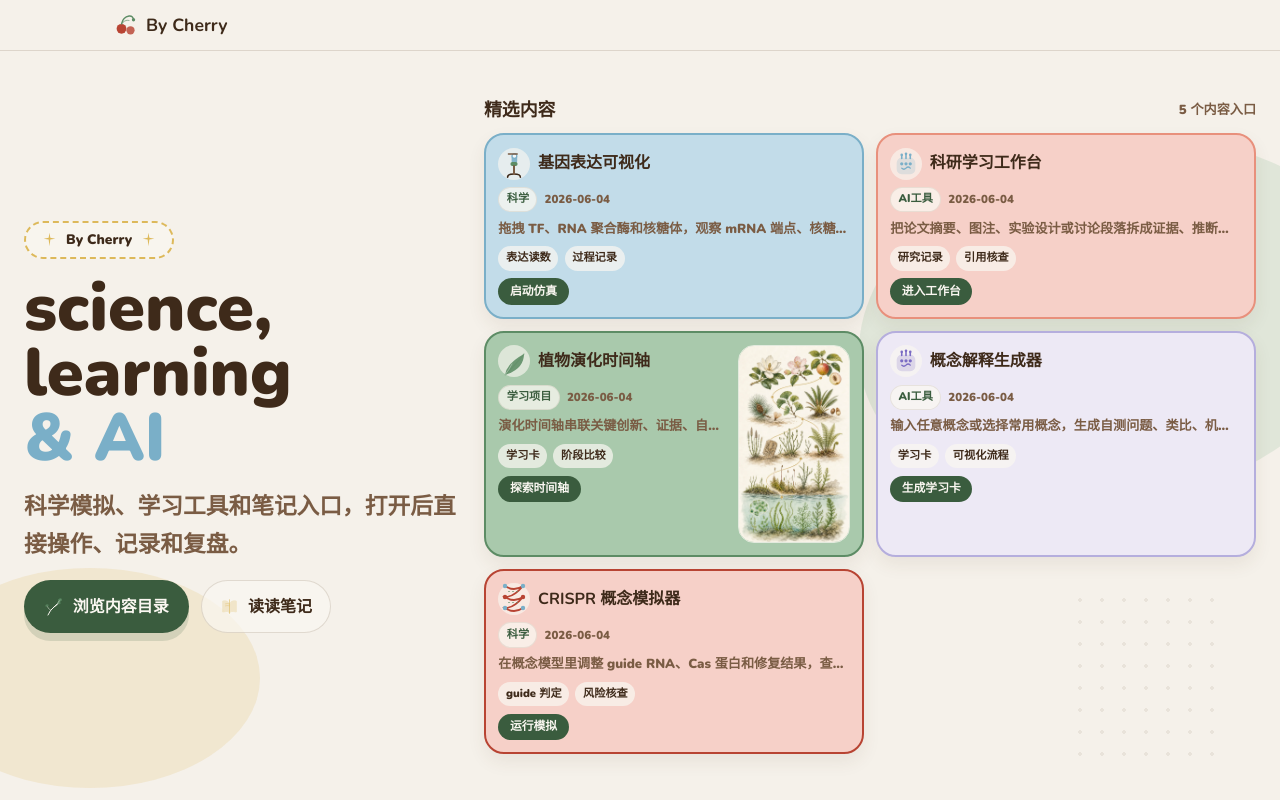
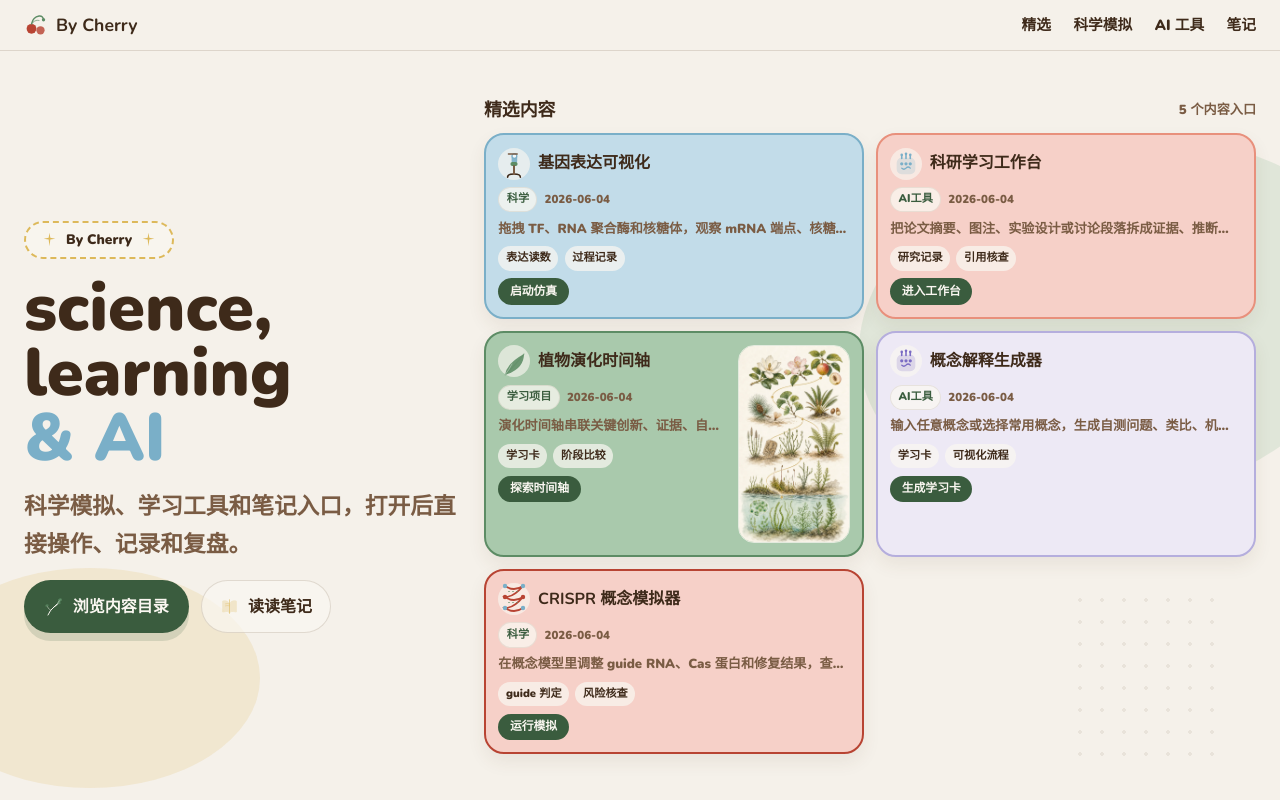
Before and after one commit to liruirui321/Bycherry, a React (Vite) app: page / in a window 1280 px wide. Built offline with nearby package versions, Linux system fonts and the light colour scheme.

Commit message:
Add compact homepage navigation

```diff
--- a/scripts/verify-content-integrity.mjs
+++ b/scripts/verify-content-integrity.mjs
@@ -1304,8 +1304,12 @@ function verifyLearnerProductPositioning() {
   expect(!existsSync(resolve(root, "src/app/components/About.tsx")), "About component should stay removed so homepage remains a short content directory.");
   expect(navSource.includes('import { navigateClient, shouldUseClientNavigation } from "../navigation"'), "Navigation logo must keep client-side home navigation.");
   expect(navSource.includes('href="/#works"') && navSource.includes('navigateClient("/#works")') && !navSource.includes('href="/#top"') && !navSource.includes('navigateClient("/#top")'), "Navigation logo must return to the content directory instead of a generic top anchor.");
-  expect(!navSource.includes('className="nav-links"') && !navSource.includes('className="nav-link"'), "Navigation must not repeat homepage content/contact entries above the first-screen directory.");
-  for (const retiredNavEntry of ['label: "内容"', 'label: "联系"', 'href: "/#contact"', 'aria-current']) {
+  expect(navSource.includes('className="nav-menu"') && navSource.includes('aria-label="主要内容入口"'), "Navigation should expose a compact top menu for real content destinations.");
+  for (const requiredNavEntry of ['label: "精选"', 'label: "科学模拟"', 'label: "AI 工具"', 'label: "笔记"', 'href: "/works/gene-expression"', 'href: "/works/concept-explainer"', 'href: "/reading"']) {
+    expect(navSource.includes(requiredNavEntry), `Navigation compact menu is missing: ${requiredNavEntry}`);
+  }
+  expect(!navSource.includes('className="nav-links"') && !navSource.includes('className="nav-link"'), "Navigation must not restore the old repeated nav-link system.");
+  for (const retiredNavEntry of ['label: "内容"', 'label: "联系"', 'label: "关于"', 'href: "/#contact"', 'href: "/#about"', 'aria-current']) {
     expect(!navSource.includes(retiredNavEntry), `Navigation should not reintroduce repeated homepage entry: ${retiredNavEntry}.`);
   }
   expect(appSource.includes("{isHome ? null : <Footer />}"), "Homepage should not render the footer so the first screen stays short and content-only.");
--- a/src/app/components/Nav.tsx
+++ b/src/app/components/Nav.tsx
@@ -1,7 +1,21 @@
+import type { MouseEvent } from "react";
 import { IconCherry } from "./Icons";
 import { navigateClient, shouldUseClientNavigation } from "../navigation";
 
 export function Nav() {
+  const menuItems = [
+    { label: "精选", href: "/#works" },
+    { label: "科学模拟", href: "/works/gene-expression" },
+    { label: "AI 工具", href: "/works/concept-explainer" },
+    { label: "笔记", href: "/reading" },
+  ];
+
+  function openMenuItem(href: string, event: MouseEvent<HTMLAnchorElement>) {
+    if (!shouldUseClientNavigation(event)) return;
+    event.preventDefault();
+    navigateClient(href);
+  }
+
   return (
     <nav
       style={{
@@ -17,7 +31,7 @@ export function Nav() {
       <div
         style={{
           width: "100%",
-          maxWidth: 1100,
+          maxWidth: 1320,
           margin: "0 auto",
           padding: "0 1.5rem",
           boxSizing: "border-box",
@@ -43,13 +57,35 @@ export function Nav() {
             By Cherry
           </span>
         </a>
+        <div className="nav-menu" role="group" aria-label="主要内容入口" style={{ display: "flex", alignItems: "center", gap: "1.4rem" }}>
+          {menuItems.map((item) => (
+            <a
+              key={item.href}
+              href={item.href}
+              onClick={(event) => openMenuItem(item.href, event)}
+              style={{ color: "var(--cherry-warm-brown)", textDecoration: "none", fontSize: "0.92rem", fontWeight: 950, whiteSpace: "nowrap" }}
+            >
+              {item.label}
+            </a>
+          ))}
+        </div>
       </div>
 
       <style>
         {`
-          nav .nav-logo:focus-visible {
+          nav .nav-logo:focus-visible,
+          nav .nav-menu a:focus-visible {
             outline: 3px solid var(--cherry-red);
             outline-offset: 4px;
+          }
+
+          nav .nav-menu a {
+            transition: color 0.18s ease;
+          }
+
+          nav .nav-menu a:hover,
+          nav .nav-menu a:focus-visible {
+            color: var(--cherry-forest) !important;
           }
 
           @media (max-width: 860px) {
@@ -58,6 +94,16 @@ export function Nav() {
               padding-left: 1rem !important;
               padding-right: 1rem !important;
               gap: 0.55rem !important;
+            }
+
+            nav .nav-menu {
+              gap: 0.78rem !important;
+              max-width: 58vw !important;
+              overflow: hidden !important;
+            }
+
+            nav .nav-menu a {
+              font-size: 0.76rem !important;
             }
 
             nav .nav-logo {
@@ -73,6 +119,12 @@ export function Nav() {
 	              height: 22px !important;
             }
           }
+
+          @media (max-width: 560px) {
+            nav .nav-menu {
+              display: none !important;
+            }
+          }
         `}
       </style>
     </nav>
```
